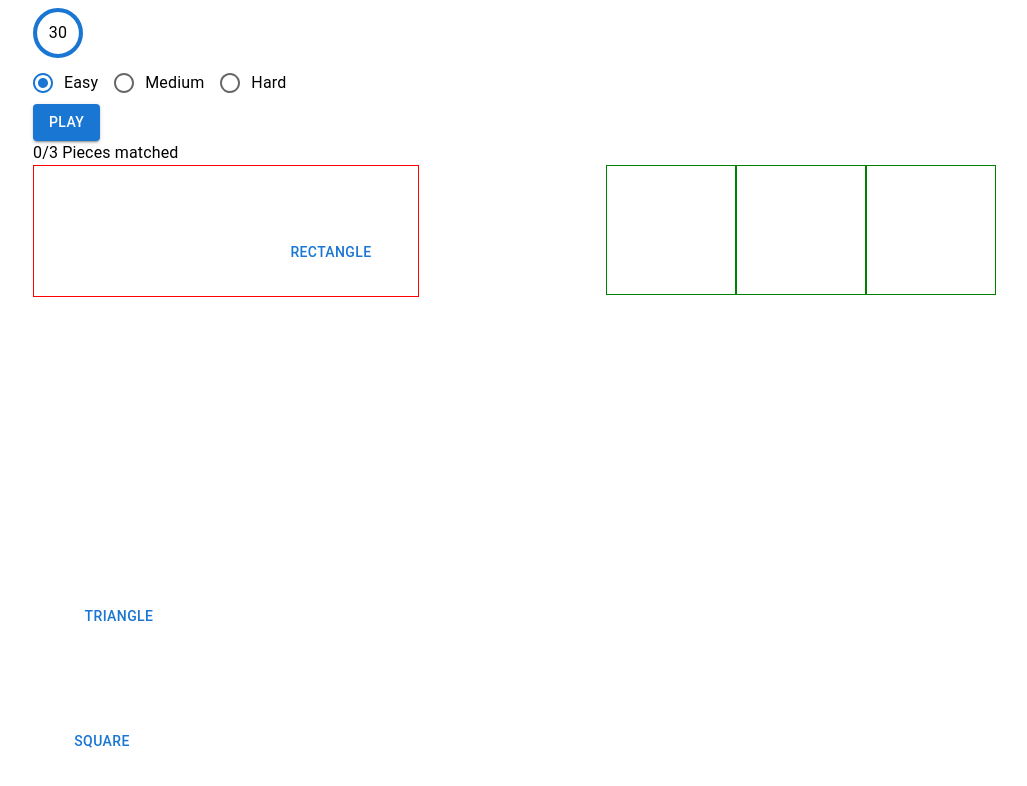
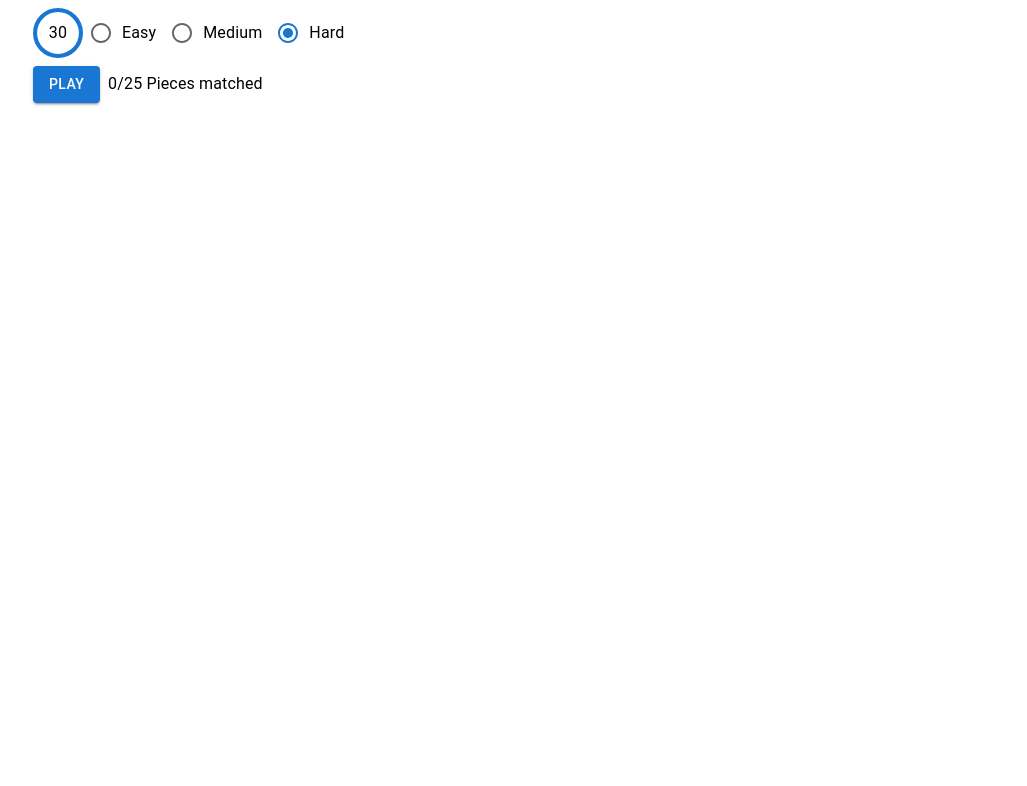
Before and after one commit to cdawgy/perfection-game, a React (Vite) app: page / in a window 1280 px wide. Shown: the top 786 px of the page, without its empty margins (31-1058 px from the left). Built offline with nearby package versions, Linux system fonts and the light colour scheme; some icons are missing.

Commit message:
Header formatting

```diff
--- a/src/components/Game/Tray/ShapePiece/index.tsx
+++ b/src/components/Game/Tray/ShapePiece/index.tsx
@@ -43,6 +43,7 @@ const ShapePiece: React.FC<ShapePiece> = (props: ShapePiece) => {
     const { x, y, height, width } = game.trayBoundaries;
     setX(x + getRandomInt(0, width - size));
     setY(y + getRandomInt(0, height - size));
+    console.log(height)
   }, [game.trayBoundaries]);
 
   return (
--- a/src/components/Game/Tray/index.tsx
+++ b/src/components/Game/Tray/index.tsx
@@ -29,7 +29,6 @@ const Tray: React.FC = () => {
       sx={{
         width: "100%",
         height: "100%",
-        border: "1px solid red",
       }}
     >
       {/* Dont render the pieces until the tray has initialised */}
--- a/src/components/Game/index.tsx
+++ b/src/components/Game/index.tsx
@@ -1,10 +1,15 @@
 import { Grid } from "@mui/material";
 import Tray from "./Tray";
 import Board from "./Board";
+import { useSelector } from "react-redux";
+import type { RootState } from "../../redux/store";
 
 const Game: React.FC = () => {
+  const game = useSelector((state: RootState) => state.game);
   return (
     <Grid container>
+      {game.gameState === "playing" && (
+        <>
           <Grid size={4}>
             <Tray />
           </Grid>
@@ -14,6 +19,8 @@ const Game: React.FC = () => {
           >
             <Board />
           </Grid>
+        </>
+      )}
     </Grid>
   );
 };
--- a/src/components/Header/Timer/Clock/index.tsx
+++ b/src/components/Header/Timer/Clock/index.tsx
@@ -18,12 +18,20 @@ const Clock: React.FC<ClockProps> = (props: ClockProps) => {
   const [timerValue, setTimerValue] = useState<number>(100);
 
   useEffect(() => {
-    setTimeLeft(game.difficulty.timeInSeconds)
+    // setTimeLeft(game.difficulty.timeInSeconds);
     if (timeLeft <= 0 || game.gameState === "paused") return;
     const interval = setInterval(() => {
       setTimeLeft((prev) => prev - 1);
       setTimerValue((timeLeft / game.difficulty.timeInSeconds) * 100);
     }, 1000);
+
+    if (
+      Object.values(game.shapePieces).filter((shapePiece) => shapePiece.matched)
+        .length === Object.values(game.shapePieces).length &&
+      timeLeft > 0
+    ) {
+      clearInterval(interval);
+    }
 
     return () => clearInterval(interval);
   }, [timeLeft, game.gameState, game.difficulty]);
--- a/src/components/Header/Timer/index.tsx
+++ b/src/components/Header/Timer/index.tsx
@@ -19,19 +19,34 @@ import {
 const Timer: React.FC = () => {
   const game = useSelector((state: RootState) => state.game);
   const dispatch = useDispatch<AppDispatch>();
-  const [difficulty, setDifficulty] = useState<Difficulties>("easy");
+  const [difficulty, setDifficulty] = useState<Difficulties>("hard");
 
   useEffect(() => {
     dispatch(setGameDifficulty(difficulty));
   }, [difficulty]);
 
+  const hasAllMatchesBeenFound = (): boolean => {
     return (
-    <Box>
+      Object.values(game.shapePieces).filter((shapePiece) => shapePiece.matched)
+        .length == Object.values(game.shapePieces).length
+    );
+  };
+
+  return (
+    <Box
+      sx={{
+        mb: 2,
+      }}
+    >
+      <Box display="flex" sx={{ pb: 1 }}>
         <Clock size={50} />
         <RadioGroup
+          sx={{ pl: 1 }}
           row
           value={difficulty}
-        onChange={(event) => setDifficulty(event.target.value as Difficulties)}
+          onChange={(event) =>
+            setDifficulty(event.target.value as Difficulties)
+          }
         >
           <FormControlLabel
             value="easy"
@@ -52,7 +67,16 @@ const Timer: React.FC = () => {
             labelPlacement="end"
           />
         </RadioGroup>
-      <Button onClick={() => dispatch(togglePaused())} variant="contained">
+      </Box>
+      <Box
+        display="flex"
+        sx={{ pb: 1, alignContent: "center", alignItems: "center" }}
+      >
+        <Button
+          sx={{ mr: 1 }}
+          onClick={() => dispatch(togglePaused())}
+          variant="contained"
+        >
           {game.gameState === "paused" ? "Play" : "Pause"}
         </Button>
         <Typography>
@@ -61,8 +85,10 @@ const Timer: React.FC = () => {
               (shapePiece) => shapePiece.matched
             ).length
           }
-        /{Object.values(game.shapePieces).length} Pieces matched
+          /{Object.values(game.shapePieces).length} Pieces matched{" "}
+          {hasAllMatchesBeenFound() ? `- You win!` : ""}
         </Typography>
+      </Box>
     </Box>
   );
 };
--- a/src/redux/gameSlice.ts
+++ b/src/redux/gameSlice.ts
@@ -116,6 +116,7 @@ interface GameSliceState {
   shapePieces: Record<string, ShapePiece>;
   trayBoundaries: TrayBoundaries;
   difficulty: Difficulty;
+  timeLeft: number;
 }
 
 const ROW_WIDTH = 5;
@@ -183,6 +184,7 @@ const initialState: GameSliceState = {
     width: 0,
   },
   difficulty: EASY,
+  timeLeft: EASY.timeInSeconds,
 };
 
 const gameSlice = createSlice({
@@ -214,6 +216,7 @@ const gameSlice = createSlice({
       const { rowCount, rowWidth } = state.difficulty;
       state.board = generateRandomBoard(rowCount, rowWidth);
       state.shapePieces = generateShapePieces(rowCount, rowWidth);
+      state.timeLeft = state.difficulty.timeInSeconds;
     },
   },
 });
```
Lines whose indentation alone changed are shown as unchanged.
